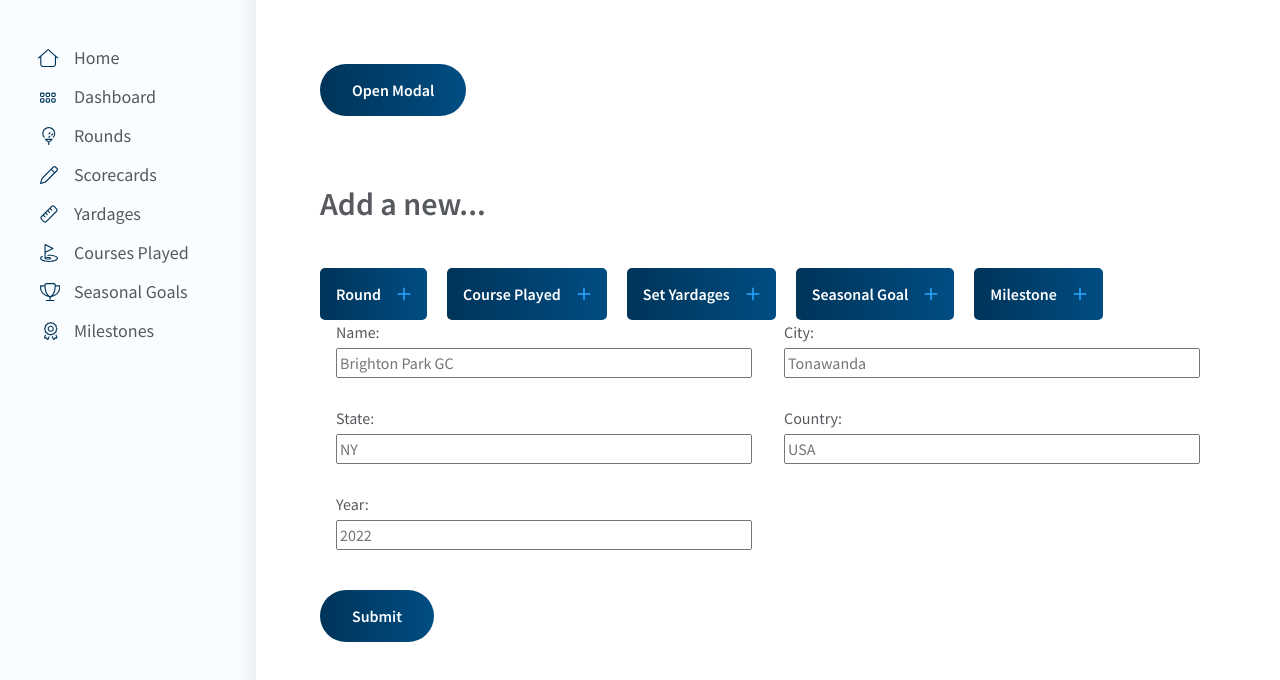
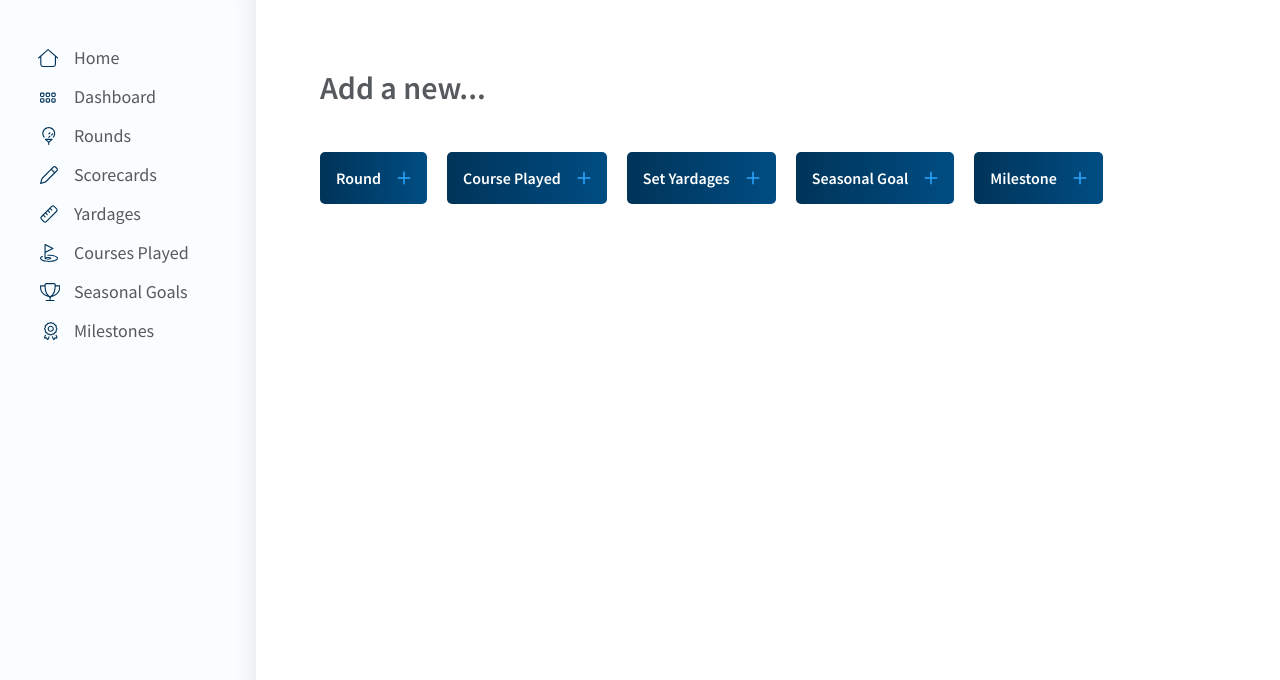
Before and after one commit to dkersten/golf-scorecard-v1, a React (Create React App) app: page / in a window 1280 px wide. Shown: the top 680 px of the page. Built offline with nearby package versions, Linux system fonts and the light colour scheme.

Commit message:
updated course form styling

```diff
--- a/src/Components/CourseForm.js
+++ b/src/Components/CourseForm.js
@@ -28,6 +28,9 @@ const CourseForm = () => {
                 postFormData()
             }}
         >
+            <div className="title-container">
+                <h2>Add a Course</h2>
+            </div>
             <div className="input-container flex-container">
                 <label
                     htmlFor="name"
--- a/src/Pages/Home.js
+++ b/src/Pages/Home.js
@@ -20,21 +20,22 @@ const Home = () => {
 
     return(
         <Layout>
-            {/* remove later after testing */}
-            <div style={{ marginBottom: '4rem'}}>
-            <Button variant="primary" onClick={() => setModalShow(true)}>
-                Open Modal
-            </Button>
-            </div>
-
             <h1>
                 Add a new...
             </h1>
             <div className="forms-button-container">
-                <BtnSecondary
-                    text="Round"
-                    icon={<PlusIconLight />}
-                />
+
+                <Button
+                    variant="primary"
+                    onClick={() => setModalShow(true)}
+                    className="no-style"
+                >
+                    <BtnSecondary
+                        text="Round"
+                        icon={<PlusIconLight />}
+                        onClick={() => setModalShow(true)}
+                    />
+                </Button>
                 <BtnSecondary
                     text="Course Played"
                     icon={<PlusIconLight />}
@@ -58,7 +59,6 @@ const Home = () => {
                 title="Add a course"
                 type="course form"
             />
-            <CourseForm />
         </Layout>
     )
 }
--- a/src/styling/components/CoursesForm.scss
+++ b/src/styling/components/CoursesForm.scss
@@ -1,6 +1,16 @@
 @import '../config.scss';
 
 .courses-form {
+
+    .title-container {
+        margin-bottom: $s-md3;
+        margin-left: $s-sm4;
+
+        h2 {
+            font-weight: 700;
+        }
+    }
+
     .input-container {
         margin-bottom: $s-lg1;
 
@@ -9,15 +19,19 @@
             flex-wrap: wrap;
             row-gap: $s-md3;
 
+            @media only screen and (max-width: 949px) {
+                row-gap: $s-sm2;
+            }
+
             .flex-item {
                 flex-basis: calc(50% - ($s-sm4 * 2));
                 margin: 0 $s-sm4;
 
-                @media only screen and (max-width: 849px) {
+                @media only screen and (max-width: 949px) {
                     flex-basis: 100%;
 
                     &:not(:last-of-type) {
-                        margin-bottom: $s-md3;
+                        margin-bottom: $s-sm1;
                     }
                 }
             }
@@ -32,6 +46,9 @@
 
                 input {
                     flex-basis: 100%;
+                    border: 1px solid $color-gray1;
+                    border-radius: $br-md;
+                    padding: $s-sm1 $s-sm2;
                 }
             }
         }
--- a/src/styling/config.scss
+++ b/src/styling/config.scss
@@ -31,6 +31,9 @@ $color-offwhite4: #516272;
 
 // font colors:
 $color-font-light-theme: #56595D;
+
+// misc colors:
+$color-gray1: #c6caccd9;
 
 // status colors
 $color-danger: #DE3142;
@@ -111,6 +114,14 @@ $font-xxl: 2.5rem;
     }
 }
 
+@mixin btnNoStyle {
+    background: rgba(0,0,0,0);
+    padding: 0;
+    margin: 0;
+    border: none;
+    border-radius: 0;
+}
+
 /////// common styling
 *:not(i) {
     font-family: 'Source Sans Pro', sans-serif;
@@ -176,6 +187,10 @@ $font-xxl: 2.5rem;
 
     &[type="submit"] {
         color: $color-offwhite1;
+    }
+
+    &.no-style {
+        @include btnNoStyle;
     }
 }
 
```
